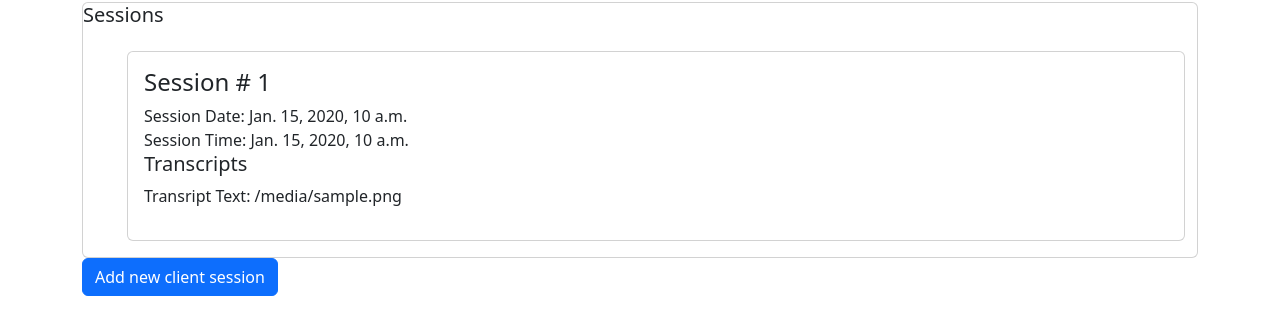
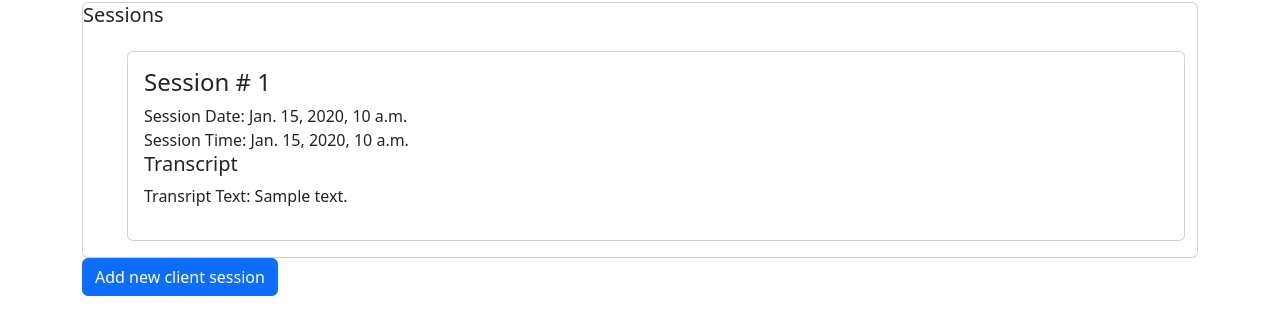
Before and after one commit to aarogaya-tech/aarogya.ai, a Django app: template wave_website/main/templates/main/client_detail.html in a window 1280 px wide. Shown: the part 258-593 px from the top of the page. Run offline with Django 4.2, Linux system fonts and the light colour scheme; tables that the repository leaves empty hold one stand-in row (values such as "Sample post"); the template is opened without the code that fills it: values that come from a table or form of the project are taken from there, most other values are stand-ins (such as "Sample title", 1, 10 or a date in 2020).

Commit message:
Change text transcript to file field

```diff
--- a/wave_website/main/forms.py
+++ b/wave_website/main/forms.py
@@ -46,4 +46,4 @@ class SessionForm(forms.ModelForm):
 class TranscriptForm(forms.ModelForm):
     class Meta:
         model = Transcript
-        fields = ["audio_file_url", "text_file_url"]
+        fields = ["text_file_url"]
--- a/wave_website/main/models.py
+++ b/wave_website/main/models.py
@@ -21,7 +21,13 @@ class Session(models.Model):
     user = models.ForeignKey(User, on_delete=models.CASCADE)
 
 
+def transcript_file_upload(instance, filename):
+    ext = filename.rsplit('.', 1)[-1]
+    filename = f'Patient-{instance.session.patient.id}-Session-{instance.session.session_date.strftime("%Y%m%d")}-{instance.session.session_time.strftime("%H%M")}-Transcript'
+    full_upload_path = f"transcripts/{filename}.{ext}"
+    return full_upload_path
+
+
 class Transcript(models.Model):
     session = models.ForeignKey(Session, on_delete=models.CASCADE)
-    audio_file_url = models.CharField(max_length=255)
-    text_file_url = models.CharField(max_length=255)
+    text_file_url = models.FileField(upload_to=transcript_file_upload)
--- a/wave_website/main/templates/forms/add_session.html
+++ b/wave_website/main/templates/forms/add_session.html
@@ -2,7 +2,7 @@
 {% block title %}Add Session{% endblock %}
 {% load crispy_forms_tags %}
 {% block content %}
-<form method="post">
+<form method="post" enctype="multipart/form-data">
     {% csrf_token %}{{session_form|crispy}}
     <h5 class="text-info">Transcript</h5>
     <div>{{ transcript_form|crispy }}</div>
--- a/wave_website/main/templates/main/client_detail.html
+++ b/wave_website/main/templates/main/client_detail.html
@@ -25,10 +25,14 @@
                         <div class="card-text">
                             Session Date: {{ session.session_date }}<br>
                             Session Time: {{ session.session_time }}
-                            <h5>Transcripts</h5>
-                            {% for transcript in session.transcripts %}
-                                <p>Transript Text: {{ transcript.text_file_url }}</p>
-                            {% endfor %}
+                            {% if session.transcripts %}
+                                <h5>Transcript</h5>
+                                {% for transcript in session.transcripts %}
+                                    <p>Transript Text: {{ transcript.content }}</p>
+                                {% endfor %}
+                            {% else %}
+                            <p>Transcripts not available.</p>
+                            {% endif %}
                         </div>
                     </div>
                 </div>
--- a/wave_website/main/views.py
+++ b/wave_website/main/views.py
@@ -36,6 +36,8 @@ def client_detail(request, client_id: int):
         sessions = client.session_set.all()
         for session in sessions:
             session.transcripts = session.transcript_set.all()
+            for transcript in session.transcripts:
+                transcript.content = transcript.text_file_url.file.read().decode('utf-8')
     except Patient.DoesNotExist:
         raise Http404("Patient does not exist.")
 
@@ -46,8 +48,9 @@ def client_detail(request, client_id: int):
 def new_client_session(request):
     if request.method == "POST":
         session_form = SessionForm(request.POST)
-        transcript_form = TranscriptForm(request.POST)
+        transcript_form = TranscriptForm(request.POST, request.FILES)
         if session_form.is_valid() and transcript_form.is_valid():
+            print("Here")
             session_form.instance.user = request.user
             client_session = session_form.save(commit=False)
             client_session.save()
--- a/wave_website/wave_website/settings.py
+++ b/wave_website/wave_website/settings.py
@@ -132,3 +132,8 @@ DEFAULT_AUTO_FIELD = 'django.db.models.BigAutoField'
 LOGIN_REDIRECT_URL = '/home'
 LOGOUT_REDIRECT_URL = '/login'
 LOGIN_URL = '/login'
+
+
+# File uploads
+MEDIA_ROOT = BASE_DIR / "media"
+MEDIA_URL = "/media/"
```
Also changed, not shown: wave_website/main/migrations/0003_remove_transcript_audio_file_url_and_more.py (added), 1 other file.
